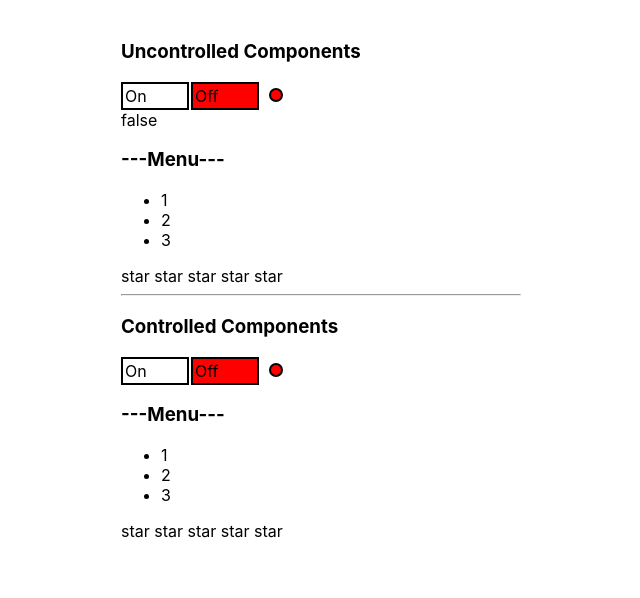
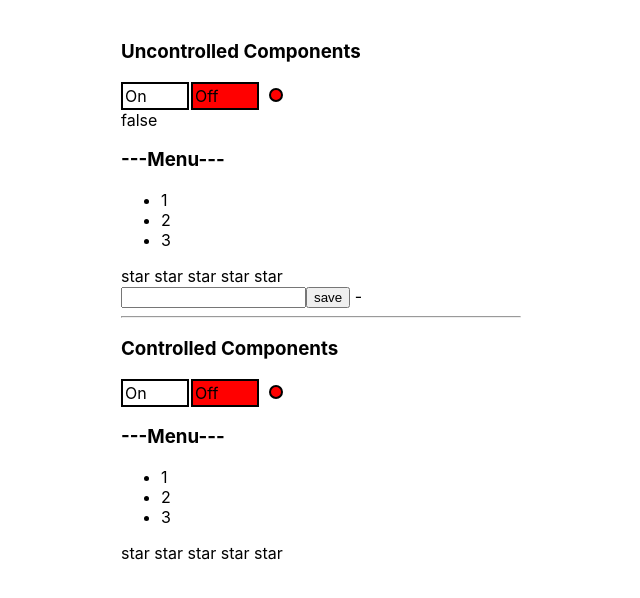
Before and after one commit to AntonKasheuski/React_lessons, a React (Create React App) app: page / in a window 1280 px wide. Shown: the top 598 px of the page, without its empty margins (319-959 px from the left). Built offline with nearby package versions, Linux system fonts and the light colour scheme.

Commit message:
lesson 12: uncontrolled input

```diff
--- a/src/App.tsx
+++ b/src/App.tsx
@@ -6,9 +6,10 @@ import {Rating, RatingValueType} from "./components/Rating/Rating";
 import {UncontrolledRating} from "./components/UncontrolledRating/UncontrolledRating";
 import Accordion from "./components/Accordion/Accordion";
 import {OnOff} from "./components/OnOff/OnOff";
+import {UncontrolledInput} from "./components/UncontrolledInput/UncontrolledInput";
 
 
-function App() {
+export function App() {
     console.log("App rendering")
 
     let [ratingValue, setRatingValue] = useState<RatingValueType>(0);
@@ -21,6 +22,7 @@ function App() {
             <UncontrolledOnOff onChange={setSwitchOn} /> {switchOn.toString()}
             <UncontrolledAccordion titleValue={"Menu"}/>
             <UncontrolledRating />
+            <UncontrolledInput />
             <hr/>
             <h3>Controlled Components</h3>
             <OnOff
@@ -39,14 +41,3 @@ function App() {
         </div>
     );
 }
-
-/*type PageTitlePropsType = {
-    title: string
-}
-
-function PageTitle(props: PageTitlePropsType) {
-    console.log("PageTitle rendering")
-    return <h1>{ props.title }</h1>
-}*/
-
-export default App;
--- /dev/null
+++ b/src/components/UncontrolledInput/UncontrolledInput.tsx
@@ -0,0 +1,19 @@
+import React, {useRef, useState} from 'react';
+
+export const UncontrolledInput = () => {
+
+    const [value, setValue] = useState('');
+
+    const inputRef = useRef<HTMLInputElement>(null)
+
+    const onClickHandler = () => {
+        const el = inputRef.current as HTMLInputElement;
+        setValue(el.value)
+    }
+
+    return (
+        <div>
+            <input ref={inputRef}/><button onClick={onClickHandler}>save</button> - {value}
+            </div>
+        );
+};
--- a/src/index.tsx
+++ b/src/index.tsx
@@ -1,7 +1,7 @@
 import React from 'react';
 import ReactDOM from 'react-dom';
 import './index.css';
-import App from './App';
+import {App} from './App';
 import reportWebVitals from './reportWebVitals';
 
 ReactDOM.render(<App />, document.getElementById('root')
```
